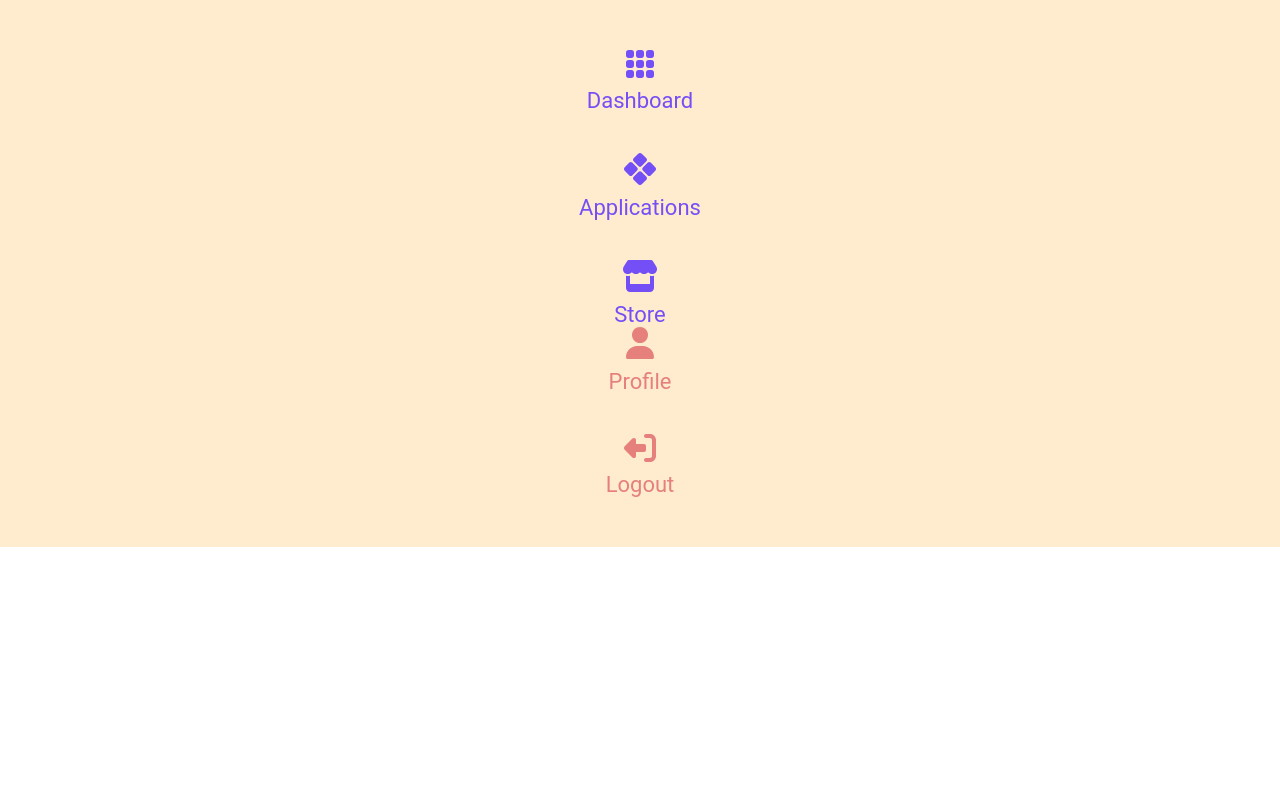
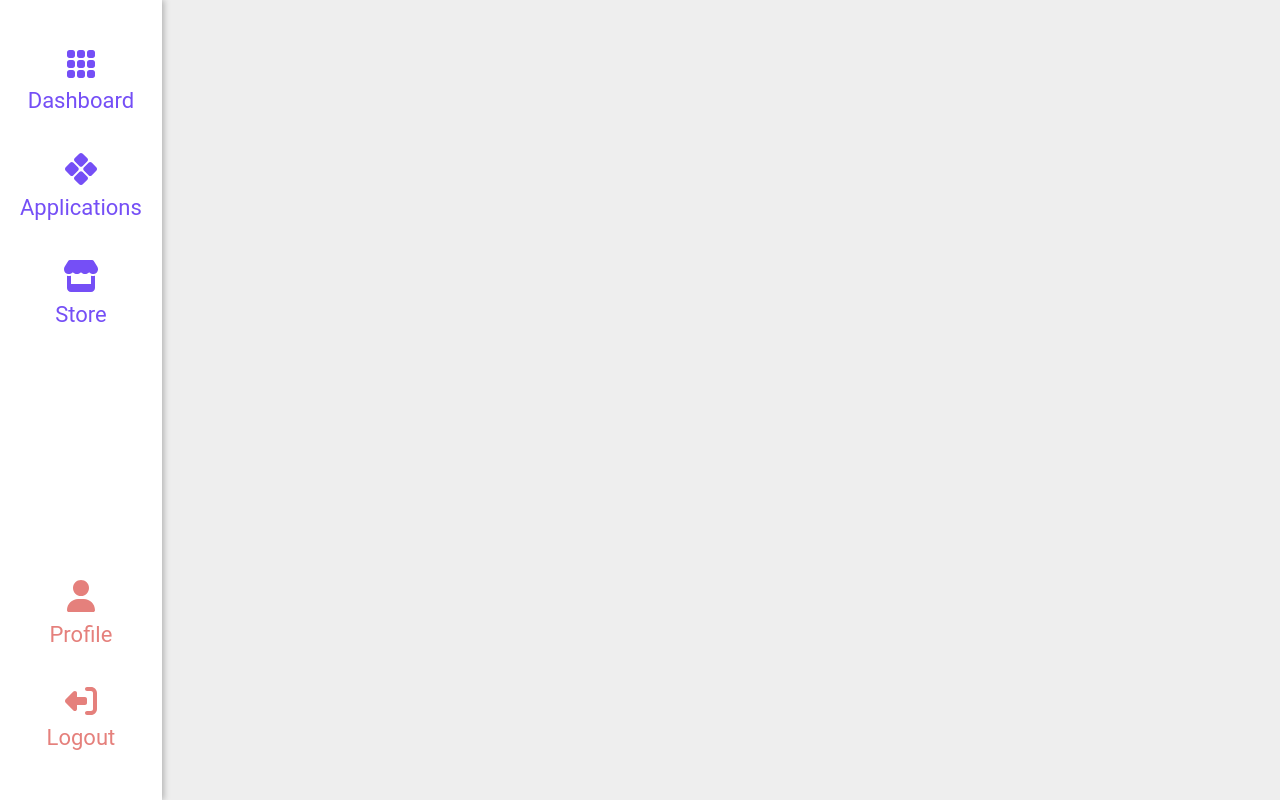
Before and after one commit to eikon-frontend-students/imd2-exercice-hebdomadaire-6-Yelyzy, a website built with Parcel: page src/index.html in a window 1280 px wide. Built offline with nearby package versions, Linux system fonts and the light colour scheme.

Commit message:
modifié de css pour amélioration de la structure et du style de navigation, ajout d’une largeur adaptative

```diff
--- a/src/css/main.css
+++ b/src/css/main.css
@@ -13,21 +13,28 @@ video {
   display: block;
 }
 
+body {
+  background: #eee;
+}
+
 .rail {
+  height: 100vh;
   display: flex;
   padding: 50px 20px;
   flex-direction: column;
   justify-content: space-between;
   align-items: center;
-  background-color: blanchedalmond;
+  gap: 40px;
+  background: #fff;
+  box-shadow: 2px 0 6px 0 rgba(0, 0, 0, 0.25);
+  width: max-content;
 }
 
 .nav {
   display: flex;
   flex-direction: column;
-  align-items: flex-start;
+  align-items: center;
   gap: 40px;
-  align-self: stretch;
 }
 
 .link {
@@ -36,7 +43,6 @@ video {
   justify-content: center;
   align-items: center;
   gap: 10px;
-  align-self: stretch;
 }
 
 p {
@@ -44,9 +50,6 @@ p {
   text-align: center;
   font-family: Roboto;
   font-size: 22px;
-  font-style: normal;
-  font-weight: 400;
-  line-height: normal;
 }
 
 .orange p {
```
